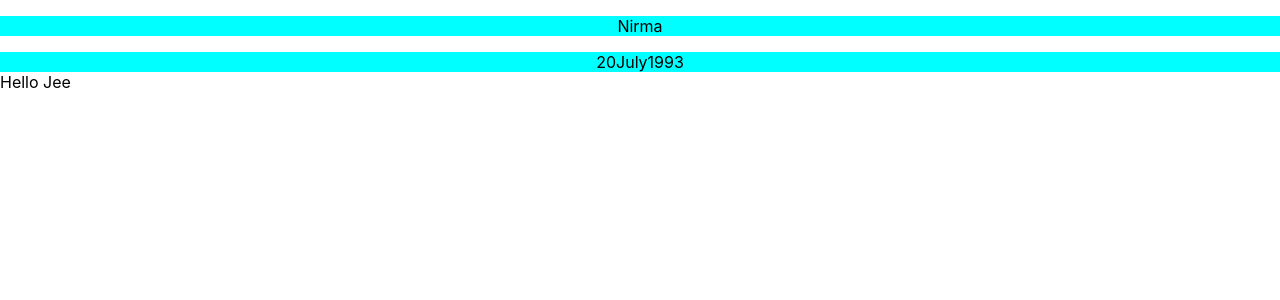
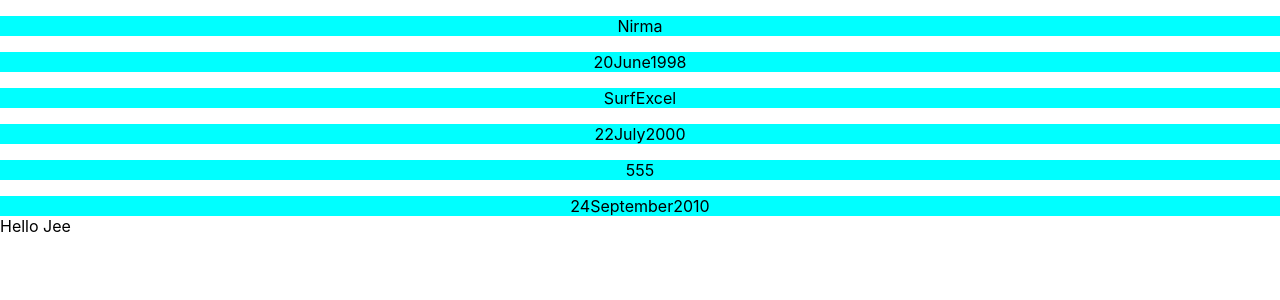
Before and after one commit to aman-0341/Web_Dev11, a React (Create React App) app in the folder React11/demoshopapp/: page / in a window 1280 px wide. Shown: the top 300 px of the page. Built offline with nearby package versions, Linux system fonts and the light colour scheme.

Commit message:
basic props passing

```diff
--- a/React11/demoshopapp/src/App.js
+++ b/React11/demoshopapp/src/App.js
@@ -5,8 +5,13 @@ import ItemDate from './components/ItemDate.js'
 function App() {
   return (
     <div>
-      <Item></Item>
-      <ItemDate></ItemDate>
+      <Item name="Nirma"></Item>
+      <ItemDate date="20" month ="June" year ="1998" ></ItemDate>
+
+      <Item name="SurfExcel"></Item>
+      <ItemDate date="22" month="July" year="2000"></ItemDate>
+      <Item name="555"></Item>
+      <ItemDate date="24" month="September" year="2010"></ItemDate>
       Hello Jee
 
     </div>
--- a/React11/demoshopapp/src/components/Item.js
+++ b/React11/demoshopapp/src/components/Item.js
@@ -1,6 +1,7 @@
 import './Item.css';
-function Item()
+function Item(props)
 {
-    return(<p className="nirma">Nirma</p>);
+    const Item_name=props.name;
+    return(<p className="nirma">{Item_name}</p>);
 }
 export default Item;
--- a/React11/demoshopapp/src/components/ItemDate.js
+++ b/React11/demoshopapp/src/components/ItemDate.js
@@ -1,9 +1,9 @@
 import './ItemDate.css'
-function ItemDate()
+function ItemDate(props)
 {
-    const date=20;
-    const month="July";
-    const year=1993;
+    const date=props.date;
+    const month=props.month;
+    const year=props.year;
     return(
         <div className='mfg-date'>
             <span>{date}</span>
```
